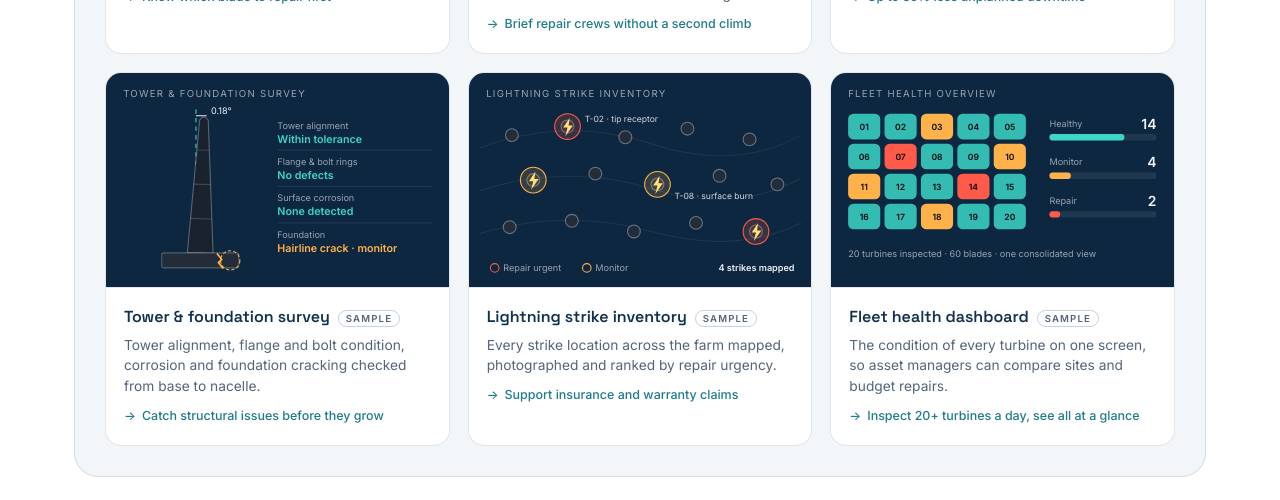
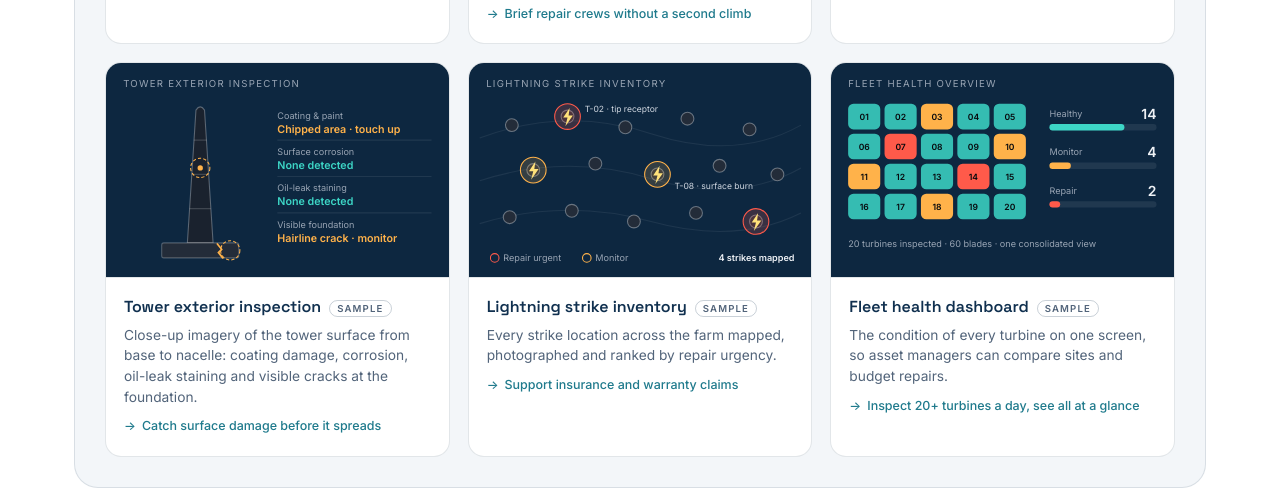
Before and after one commit to kyrioseiden/banner, a plain HTML site: page index.html in a window 1280 px wide. Shown: the part 3794-4294 px from the top of the page. Drawn offline with Linux system fonts and the light colour scheme.

Commit message:
Add files via upload

```diff
--- a/index.html
+++ b/index.html
@@ -539,9 +539,8 @@ footer{--text:#fff;--muted:rgba(255,255,255,.74);--dim:rgba(255,255,255,.56);--l
         <p>Close-range blade and tower inspection without rope crews, cranes or long shutdowns.</p>
         <ul class="ticks">
           <li>Blade surface reports: cracks, erosion and lightning strikes at millimetre precision</li>
-          <li>Tower alignment, foundation and structural integrity surveys</li>
+          <li>Tower exterior inspection: coating damage, corrosion and oil-leak staining</li>
           <li>AI-driven predictive maintenance schedules that cut unplanned downtime by 35%</li>
-          <li>Environmental impact assessment</li>
         </ul>
         <div class="chips">
           <div class="chip"><b>60–70%</b><span>cheaper than rope access</span></div>
@@ -615,20 +614,19 @@ footer{--text:#fff;--muted:rgba(255,255,255,.74);--dim:rgba(255,255,255,.56);--l
           <figcaption><b>Predictive maintenance plan</b><span>An AI-prioritised repair timeline across the whole farm, so work is grouped into planned windows instead of emergency call-outs.</span><span class="out">Up to 35% less unplanned downtime</span></figcaption>
         </figure>
         <figure>
-          <svg viewBox="0 0 320 200" role="img" aria-label="Tower and foundation survey showing tower tilt against a vertical reference and a foundation finding">
-            <text x="16" y="22" fill="#98a4b3" font-size="9" letter-spacing="1.2">TOWER &amp; FOUNDATION SURVEY</text>
-            <path d="M84 34V170" stroke="#3dd6c6" stroke-dasharray="4 4"/>
-            <path d="M76 168L84 44Q88 38 92 44L100 168Z" fill="#1a222e" stroke="rgba(255,255,255,.3)" transform="rotate(1.600 88 168)"/>
-            <g stroke="rgba(255,255,255,.16)" transform="rotate(1.600 88 168)"><path d="M78 136H98M80 104H96M82 72H94"/></g>
+          <svg viewBox="0 0 320 200" role="img" aria-label="Tower exterior inspection showing a coating defect on the tower and a visible crack at the foundation">
+            <text x="16" y="22" fill="#98a4b3" font-size="9" letter-spacing="1.2">TOWER EXTERIOR INSPECTION</text>
+            <path d="M76 168L84 44Q88 38 92 44L100 168Z" fill="#1a222e" stroke="rgba(255,255,255,.3)"/>
+            <g stroke="rgba(255,255,255,.16)"><path d="M78 136H98M80 104H96M82 72H94"/></g>
             <rect x="52" y="168" width="72" height="14" rx="2" fill="#232c39" stroke="rgba(255,255,255,.25)"/>
             <path d="M104 169l4 5-3 3 4 5" stroke="#ffb24a" stroke-width="1.600" fill="none" stroke-linecap="round"/>
             <circle cx="116" cy="175" r="9" fill="none" stroke="#ffb24a" stroke-dasharray="3 2"/>
-            <path d="M84 40h10" stroke="#eef1f5"/><text x="98" y="38" font-size="8.500" fill="#eef1f5">0.18°</text>
-            <g font-size="8.500" fill="#98a4b3"><text x="160" y="52">Tower alignment</text><text x="160" y="86">Flange &amp; bolt rings</text><text x="160" y="120">Surface corrosion</text><text x="160" y="154">Foundation</text></g>
-            <g font-size="10" font-weight="600"><text x="160" y="65" fill="#3dd6c6">Within tolerance</text><text x="160" y="99" fill="#3dd6c6">No defects</text><text x="160" y="133" fill="#3dd6c6">None detected</text><text x="160" y="167" fill="#ffb24a">Hairline crack · monitor</text></g>
+            <circle cx="88" cy="98" r="9" fill="none" stroke="#ffb24a" stroke-dasharray="3 2"/><circle cx="88" cy="98" r="2.500" fill="#ffb24a"/>
+            <g font-size="8.500" fill="#98a4b3"><text x="160" y="52">Coating &amp; paint</text><text x="160" y="86">Surface corrosion</text><text x="160" y="120">Oil-leak staining</text><text x="160" y="154">Visible foundation</text></g>
+            <g font-size="10" font-weight="600"><text x="160" y="65" fill="#ffb24a">Chipped area · touch up</text><text x="160" y="99" fill="#3dd6c6">None detected</text><text x="160" y="133" fill="#3dd6c6">None detected</text><text x="160" y="167" fill="#ffb24a">Hairline crack · monitor</text></g>
             <g stroke="rgba(255,255,255,.08)"><path d="M160 72H304M160 106H304M160 140H304"/></g>
           </svg>
-          <figcaption><b>Tower &amp; foundation survey</b><span>Tower alignment, flange and bolt condition, corrosion and foundation cracking checked from base to nacelle.</span><span class="out">Catch structural issues before they grow</span></figcaption>
+          <figcaption><b>Tower exterior inspection</b><span>Close-up imagery of the tower surface from base to nacelle: coating damage, corrosion, oil-leak staining and visible cracks at the foundation.</span><span class="out">Catch surface damage before it spreads</span></figcaption>
         </figure>
         <figure>
           <svg viewBox="0 0 320 200" role="img" aria-label="Wind farm map showing turbines with recorded lightning strike damage">
@@ -879,7 +877,7 @@ footer{--text:#fff;--muted:rgba(255,255,255,.74);--dim:rgba(255,255,255,.56);--l
       <article class="proj rv">
         <span class="badge">Wind energy</span>
         <h3>Offshore wind farm monitoring</h3>
-        <p>Blade and structural integrity assessment of a 50-turbine offshore wind farm.</p>
+        <p>Blade and tower exterior inspection of a 50-turbine offshore wind farm.</p>
         <div class="cmp">
           <div><b>5 days</b><span>to inspect</span><s>25–30 days rope access</s></div>
           <div><b>75%</b><span>lower cost</span><s>₹45L vs ₹1.8 Cr</s></div>
@@ -887,7 +885,7 @@ footer{--text:#fff;--muted:rgba(255,255,255,.74);--dim:rgba(255,255,255,.56);--l
         </div>
         <details><summary>Deliverables &amp; impact</summary><ul>
           <li>Blade surface condition atlas with millimetre-level crack detection</li>
-          <li>Tower alignment and foundation stability analysis</li>
+          <li>Tower exterior survey: coating damage and corrosion mapped</li>
           <li>AI-prioritised repair timeline, reducing downtime by 35%</li>
           <li>Lightning strike inventory: 23 locations mapped by repair urgency</li>
           <li>40% fewer unplanned outages, with zero offshore rope work</li>
```
